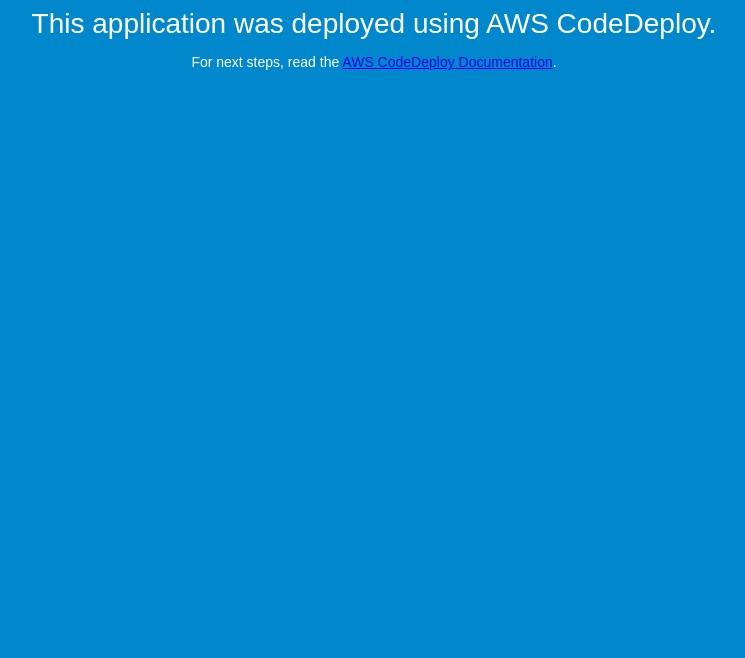
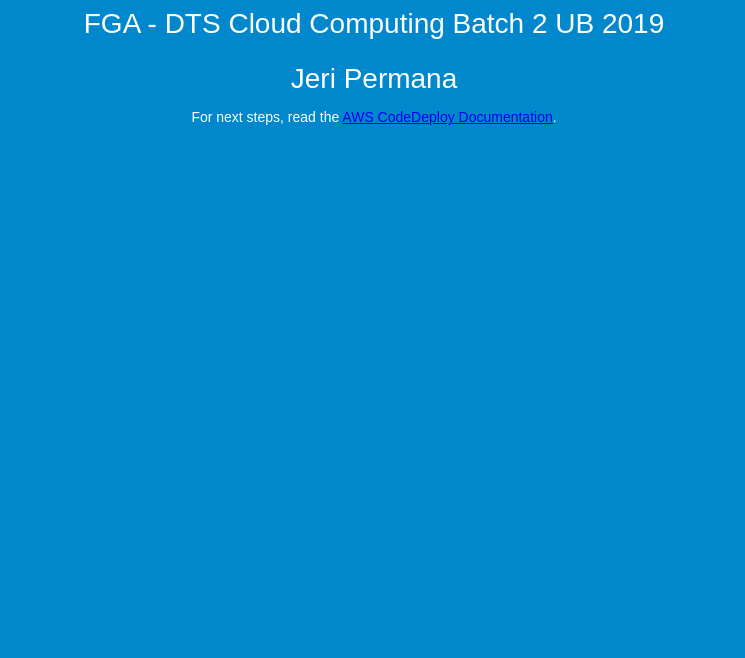
Before and after one commit to jeripermana/CodeDeployGitHubDemo, a plain HTML site: page index.html in a window 1280 px wide. Shown: the part 142-800 px from the top of the page, without its empty margins (266-1011 px from the left). Drawn offline with Linux system fonts and the light colour scheme.

Commit message:
change the code of index

```diff
--- a/index.html
+++ b/index.html
@@ -27,7 +27,8 @@
 <body>
   <div align="center">
     <h1>Congratulations</h1>
-    <h2>This application was deployed using AWS CodeDeploy.</h2>
+    <h2>FGA - DTS Cloud Computing Batch 2 UB 2019</h2>
+    <h2>Jeri Permana</h2>
     <p>For next steps, read the <a href="http://aws.amazon.com/documentation/codedeploy">AWS CodeDeploy Documentation</a>.</p>
   </div>
 </body>
```
